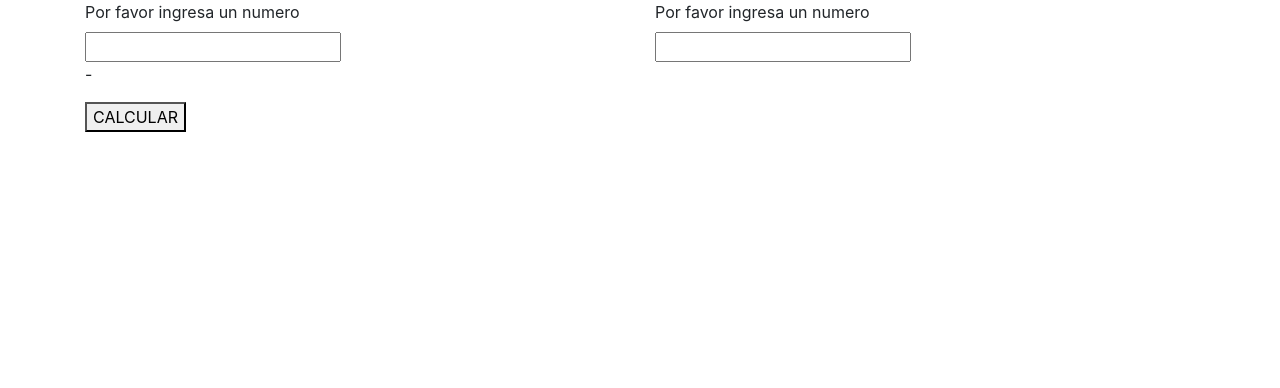
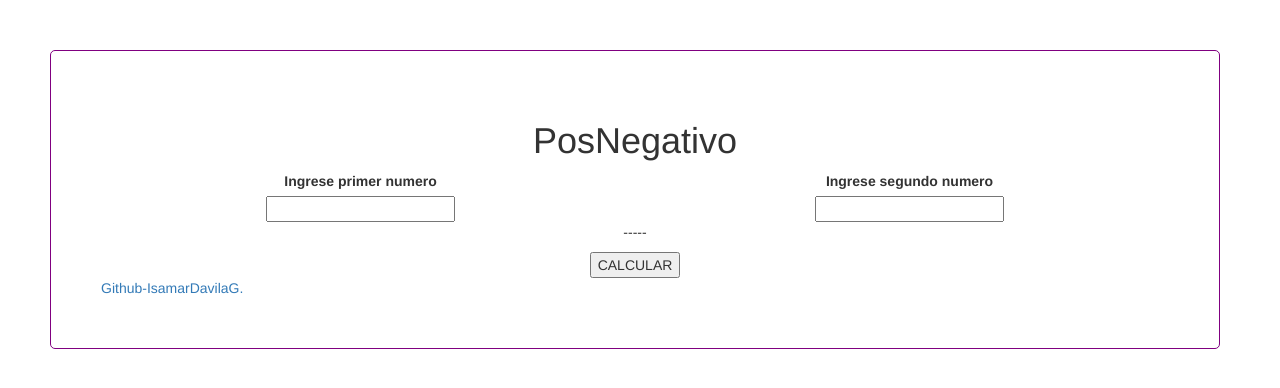
Before and after one commit to IsamarCDavila/ejercicio7-17, a plain HTML site: page index.html in a window 1280 px wide. Drawn offline with nearby package versions, Linux system fonts and the light colour scheme.

Commit message:
ActualizacionRepositorio

```diff
--- a/index.html
+++ b/index.html
@@ -3,25 +3,29 @@
 <head>
     <meta charset="UTF-8">
     <title>posNeg</title>
-    <link rel="stylesheet" href="css/bootstrap.css">
-    <link rel="stylesheet" href="css/main.css">
+    <link rel="stylesheet" href="https://maxcdn.bootstrapcdn.com/bootstrap/3.3.7/css/bootstrap.min.css" integrity="sha384-BVYiiSIFeK1dGmJRAkycuHAHRg32OmUcww7on3RYdg4Va+PmSTsz/K68vbdEjh4u" crossorigin="anonymous">
+    <link rel="stylesheet" href="style.css">
+    <link rel="stylesheet" type="text/css" href="main.js">
 </head>
 <body>
     <div class="container">
+        <h1 class="text-center">PosNegativo</h1>
         <div class="row">
-            <div class="col-md-6">
-                <label for="">Por favor ingresa un numero </label> <br>
+
+            <div class="col-md-6 text-center">
+                <label for=""> Ingrese primer numero </label> <br>
 				<input type="text" id="a">
             </div>
-            <div class="col-md-6">
-                <label for="">Por favor ingresa un numero </label> <br>
+            <div class="col-md-6 text-center">
+                <label for="">Ingrese segundo numero </label> <br>
 				<input type="text" id="b">
             </div>
         </div>
-        <div class="caja">
-            <p id="salida">-</p>
-            <button onclick="calcular()">CALCULAR</button>
+        <div class="caja text-center">
+            <p id="salida">-----</p>
+             <button onclick="calcular()" >CALCULAR</button>
         </div>
+        <a href="https://github.com/IsamarDavilaG/ejercicio7-17">Github-IsamarDavilaG.</a>
     </div>
 </body>
 <script src="main.js"></script>
--- /dev/null
+++ b/style.css
@@ -0,0 +1,7 @@
+
+.container{
+	padding:50px;
+	margin:50px;
+	border-radius: 5px;
+	border: 1px solid purple;
+}
```
